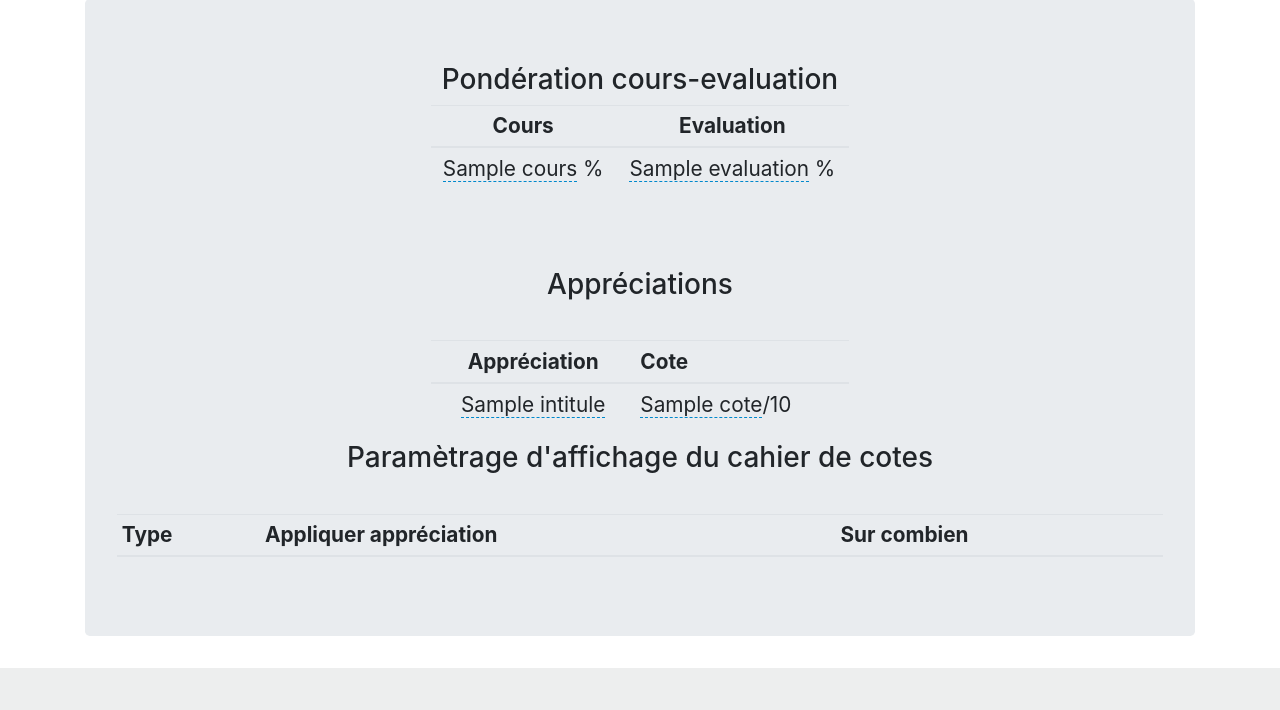
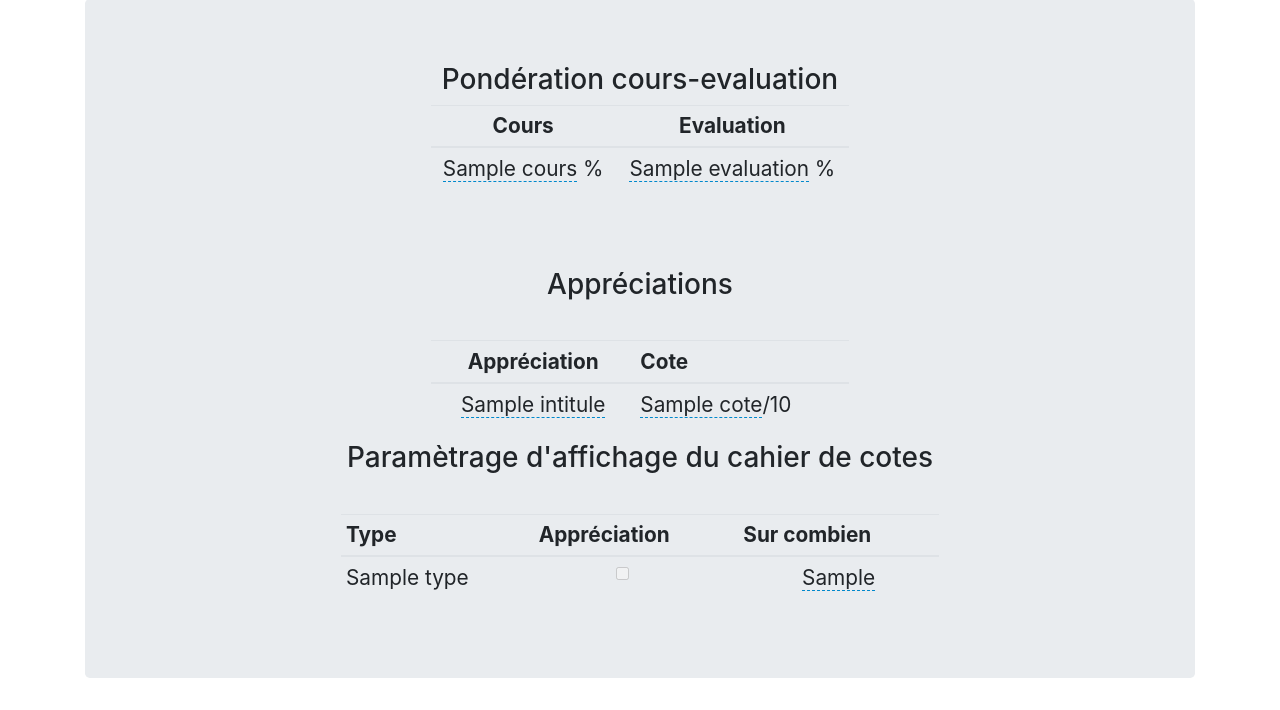
Before and after one commit to domad007/easyPeps, a Symfony app: template web/templates/parametres/parametres.html.twig in a window 1280 px wide. Shown: the part 313-1023 px from the top of the page. Before the commit the page ends 981 px from the top, so only its background shows below. Run offline with Twig, Linux system fonts and the light colour scheme; the template is opened without the code that fills it: most values are stand-ins (such as "Sample title", 1, 10 or a date in 2020); lists and menus that the app fills with data are empty; some libraries are stand-ins or nearby versions.

Commit message:
modification des surCombien

```diff
--- a/web/templates/parametres/parametres.html.twig
+++ b/web/templates/parametres/parametres.html.twig
@@ -50,6 +50,22 @@
                     }
                 },
             });
+
+            $('#parametres span').editable({
+                'emptytext' : "Le champ le peut pas être vide",
+                validate: function(value) {
+                    if($.trim(value) == '') {
+                        return 'Le champ ne peut pas être vide';
+                    }
+                },
+                error: function(response, newValue) {
+                    if(response.status != 200) {
+                        return "Veuillez respecter l'annotation de base";
+                    } else {
+                        return response.responseText;
+                    }
+                },
+            });
         });
     </script>
 {% endblock %}
@@ -70,9 +86,7 @@
         {% endfor %}
         {% if ponderation is empty %}
             <div class="row">
-                <h4 class="display-8">
-                    Vous n'avez pas crée de pondération désormais la pondération entre les cours et les évaluations est de 50-50, si vous desirez modifier cette pondération cliquez ici !
-                </h4>
+                <p>Vous n'avez pas crée de pondération désormais la pondération entre les cours et les évaluations est de 50-50, si vous desirez modifier cette pondération cliquez ici ! </p>
             </div>
             <div class="row d-flex justify-content-center">
                 <a href="{{path('creation_ponderation', {ecole: ecole.id})}}" class="btn btn-primary">Créez la pondération</a>
@@ -106,9 +120,13 @@
         {% endif %}
         <br>
         {% if appreciation is empty %}
+            <div class="row">
+                <p>Vous n'avez pas créé d'appréciations, désormais vous ne pouvez pas appliquer les appréciations dans le cahier de cotes !</p>
+            </div>
             <div class="row d-flex justify-content-center">
                 <a href="{{path('creation_appreciations', {ecole: ecole.id})}}" class="btn btn-primary">Créez vos appréciations</a>
             </div>
+            <br>
         {% else %}
             <br>
             <div class="row d-flex justify-content-center">
@@ -141,7 +159,7 @@
             </div>
         {% endif %}
         <div class="row d-flex justify-content-center">
-            <div class="col">
+            <div class="col-md-7">
                 <div class="row d-flex justify-content-center">
                     <h3 class="display-8">
                         Paramètrage d'affichage du cahier de cotes
@@ -149,18 +167,40 @@
                 </div>
                 <br>
                 <div class="table-responsive">
-                    <table class="table table-sm">
+                    <table class="table table-sm" id="parametres">
                         <thead>
                             <tr>
                                 <th>Type</th>
-                                <th>Appliquer appréciation</th>
+                                <th>Appréciation</th>
                                 <th>Sur combien</th>
                             </tr>
                         </thead>
                         <tbody>
-                            <tr>
-
-                            </tr>
+                            {% for key, value in parametres %}
+                                <tr>
+                                    <td>{{value.type}}</td>
+                                    {% if appreciation != null and value.appreciation == 1 %}
+                                        <td class="text-center">
+                                            <input type="checkbox" name="appreciation" id="appreciation" checked>
+                                        </td>
+                                    {% elseif appreciation != null and value.appreciation == 0 %}
+                                        <td class="text-center">
+                                            <input type="checkbox" class="form-check-input" name="appreciation" id="appreciation">
+                                        </td>
+                                    {% else %}
+                                        <td class="text-center">
+                                            <input type="checkbox" class="form-check-input" name="appreciation" id="appreciation" disabled>
+                                        </td>
+                                    {% endif %}
+                                    {% if value.appreciation == 1 %}
+                                        <td class="text-center">{{value.surCombien}}</td>
+                                    {% else %}
+                                        <td class="text-center">
+                                            <span data-pk="{{value.id}}" data-url="{{path('modif_surCombien')}}" data-name="modifSurCombien">{{value.surCombien}}</span>
+                                        </td>
+                                    {% endif %}
+                                </tr>
+                            {% endfor %}
                         </tbody>
                     </table>
                 </div>
```
Also changed, not shown: web/src/Controller/parametresController.php (+42 -10 lines).
